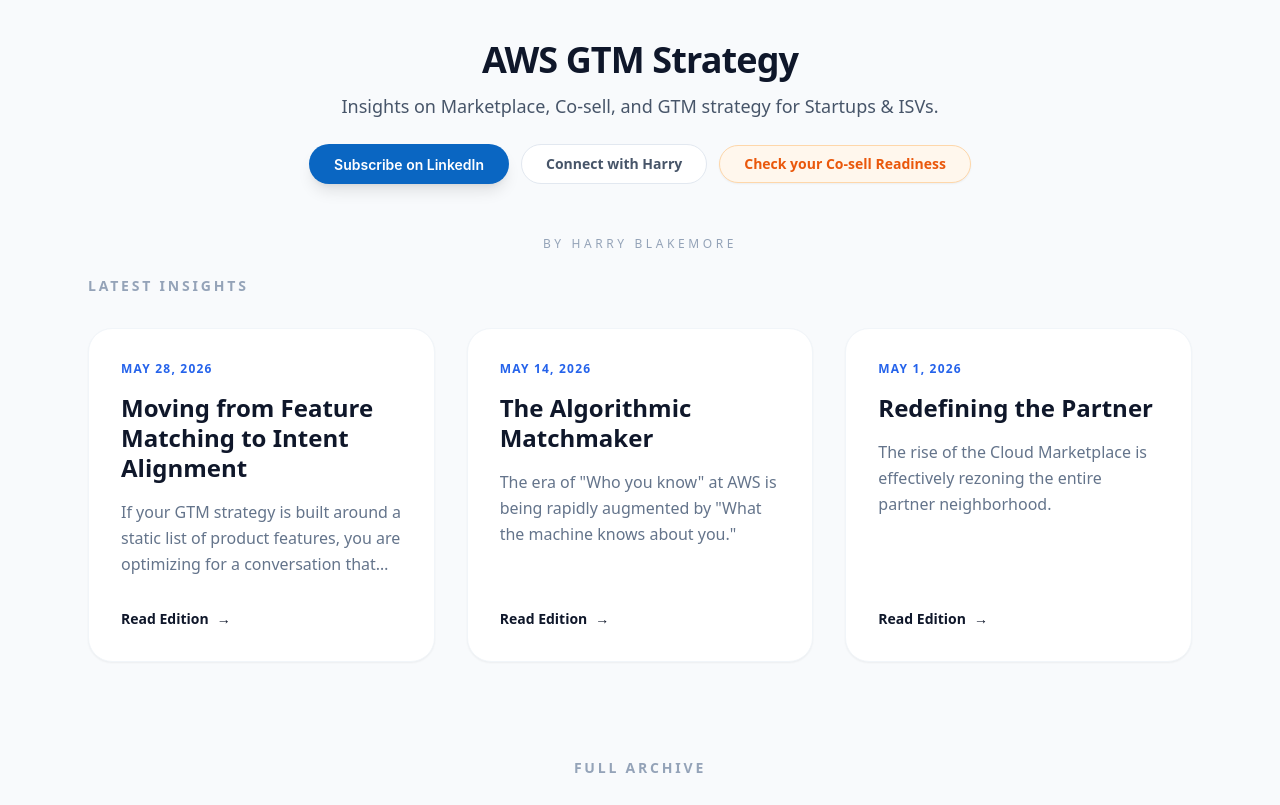
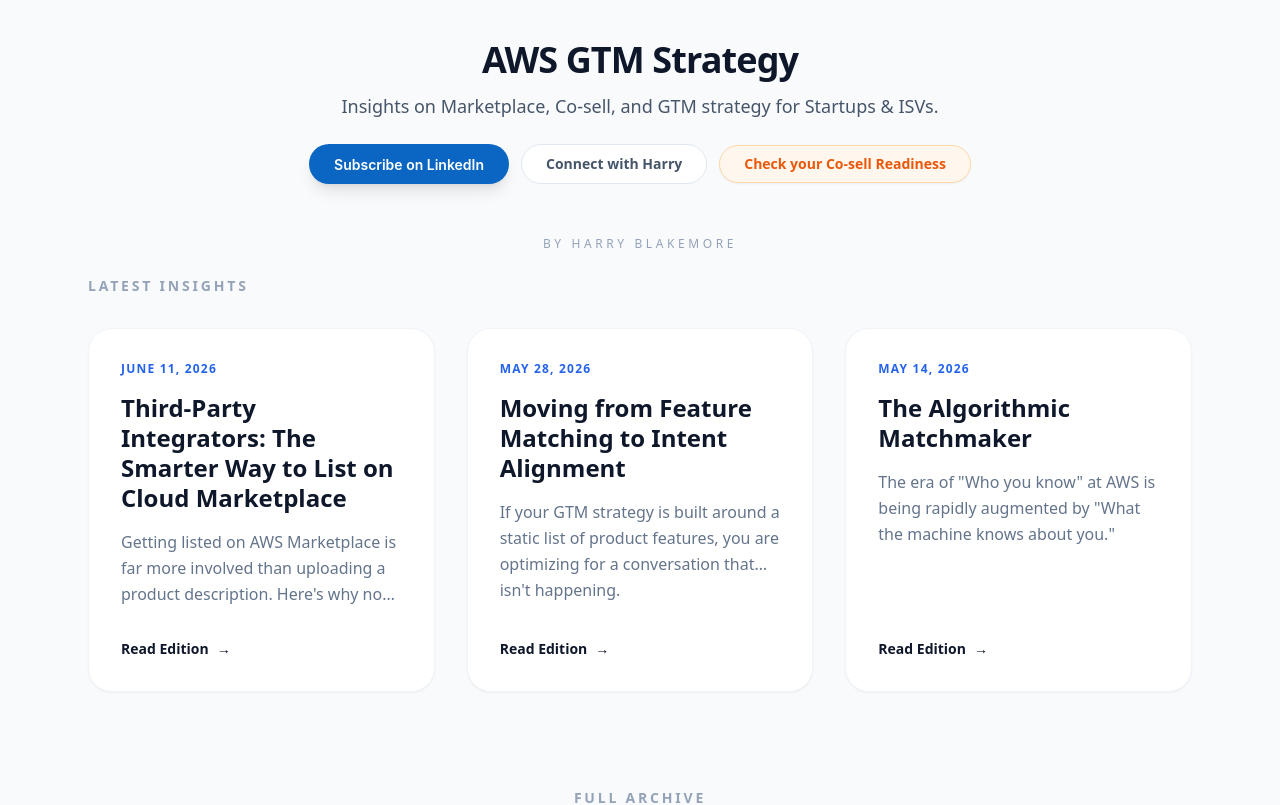
Before and after one commit to hblakemore47-blip/awscosellnewsletter, a Next.js app: page / in a window 1280 px wide. Shown: the top 805 px of the page. Built offline with nearby package versions, Linux system fonts and the light colour scheme.

Commit message:
Update page.js

```diff
--- a/app/page.js
+++ b/app/page.js
@@ -1,6 +1,7 @@
 import Link from 'next/link';
 
 const issues = [
+    { id: 'issue-26', title: 'Third-Party Integrators: The Smarter Way to List on Cloud Marketplace', date: 'June 11, 2026', preview: 'Getting listed on AWS Marketplace is far more involved than uploading a product description. Here\'s why no company should be doing it without a 3PI.' },
     { id: 'issue-25', title: 'Moving from Feature Matching to Intent Alignment', date: 'May 28, 2026', preview: 'If your GTM strategy is built around a static list of product features, you are optimizing for a conversation that isn\'t happening.' },
     { id: 'issue-24', title: 'The Algorithmic Matchmaker', date: 'May 14, 2026', preview: 'The era of "Who you know" at AWS is being rapidly augmented by "What the machine knows about you."' },
     { id: 'issue-23', title: 'Redefining the Partner', date: 'May 1, 2026', preview: 'The rise of the Cloud Marketplace is effectively rezoning the entire partner neighborhood.' },
```
